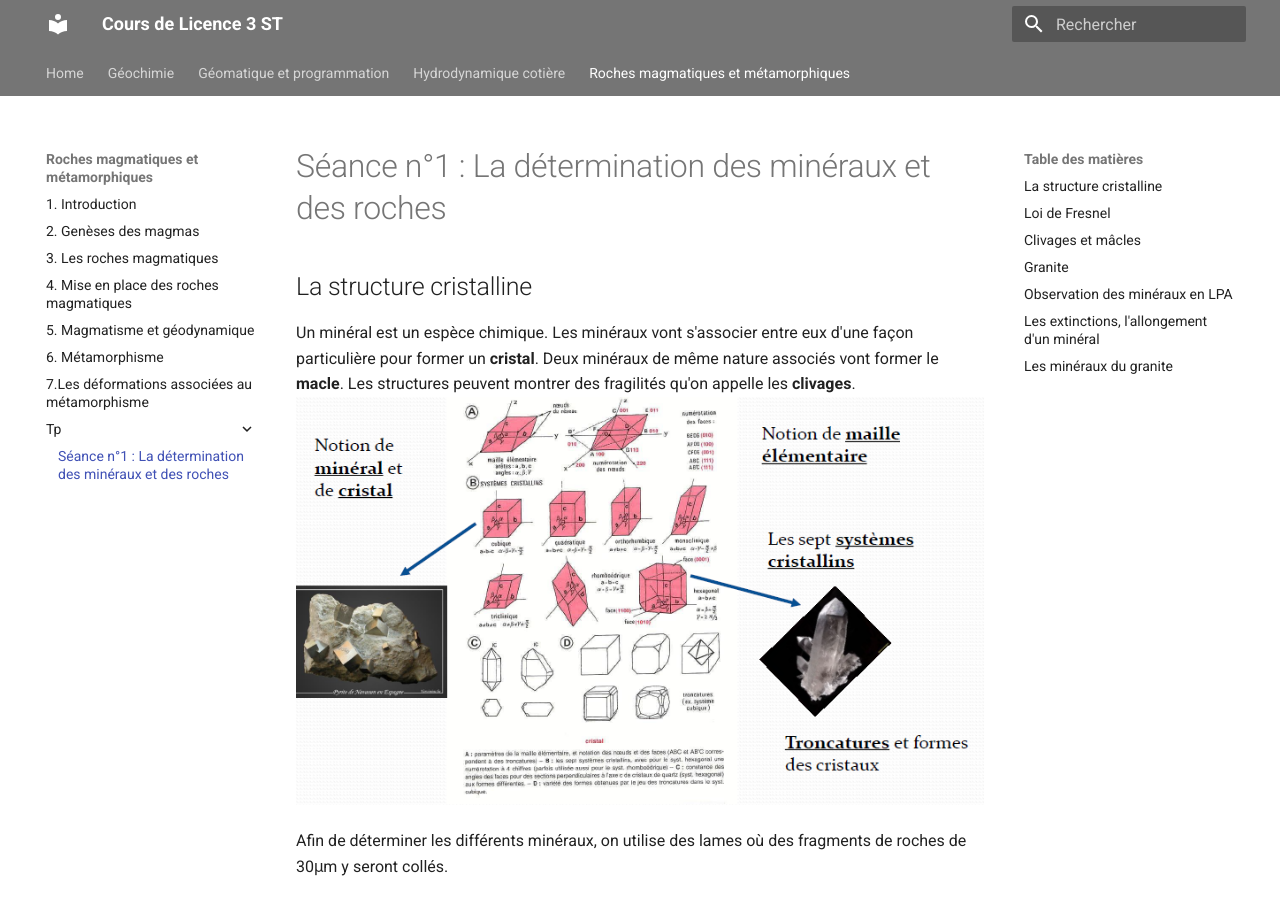
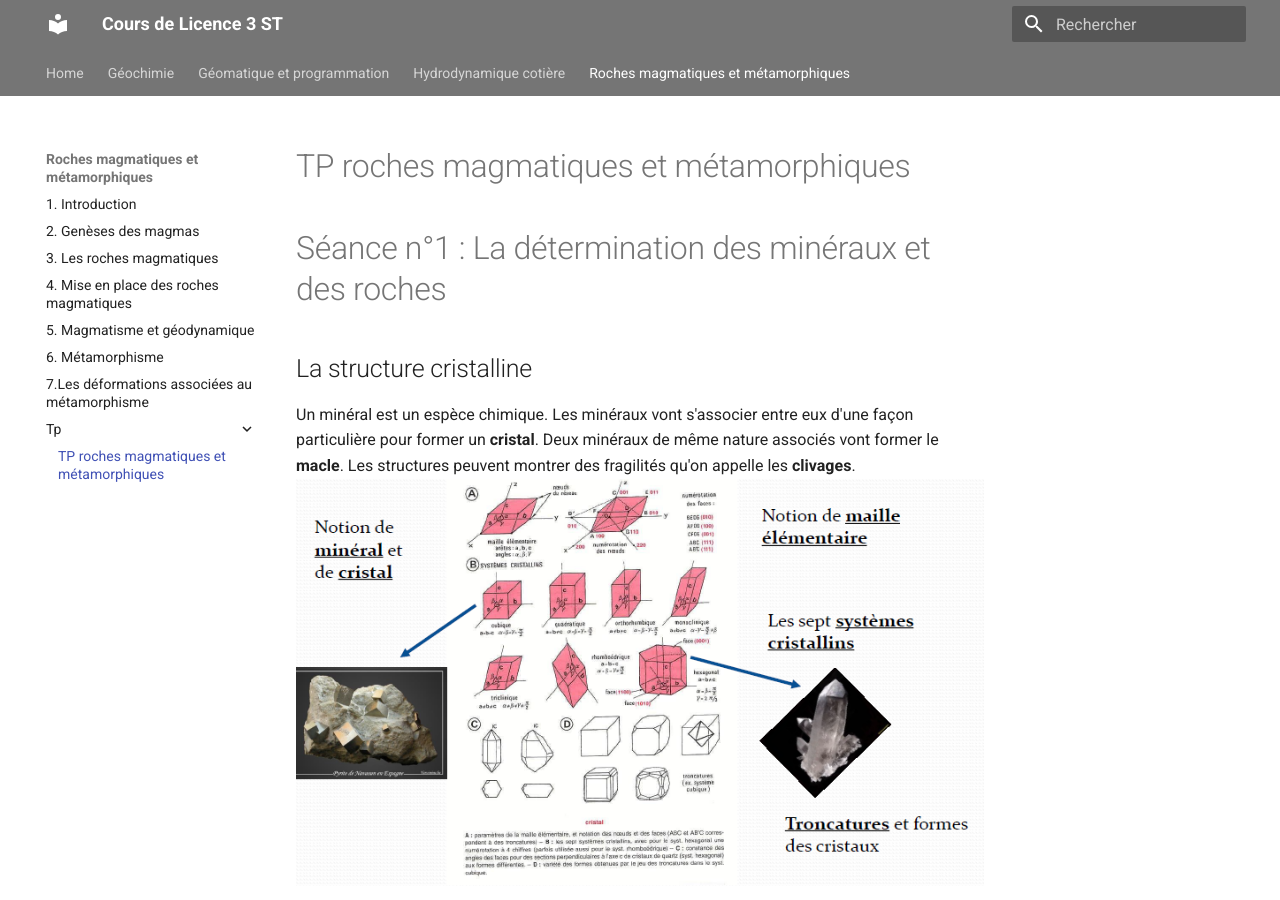
Before and after one commit to Lizeem/L3STcours, an MkDocs documentation site: the page built from Docs/Roches magmatiques et métamorphiques/Tp/TP Roches magmatiques et métamorphiques.md, in a window 1280 px wide and 900 px high. Built offline with MkDocs 1.6.1 and Material for MkDocs 9.7.7, drawn with Linux system fonts in a browser that asks for light colours.

Commit message:
Update tp roches magmatiques et métamorphiques

```diff
--- a/Docs/Roches magmatiques et métamorphiques/Tp/TP Roches magmatiques et métamorphiques.md
+++ b/Docs/Roches magmatiques et métamorphiques/Tp/TP Roches magmatiques et métamorphiques.md
@@ -1,3 +1,5 @@
+# TP roches magmatiques et métamorphiques
+
 # Séance n°1 : La détermination des minéraux et des roches
 
 ## La structure cristalline
```
